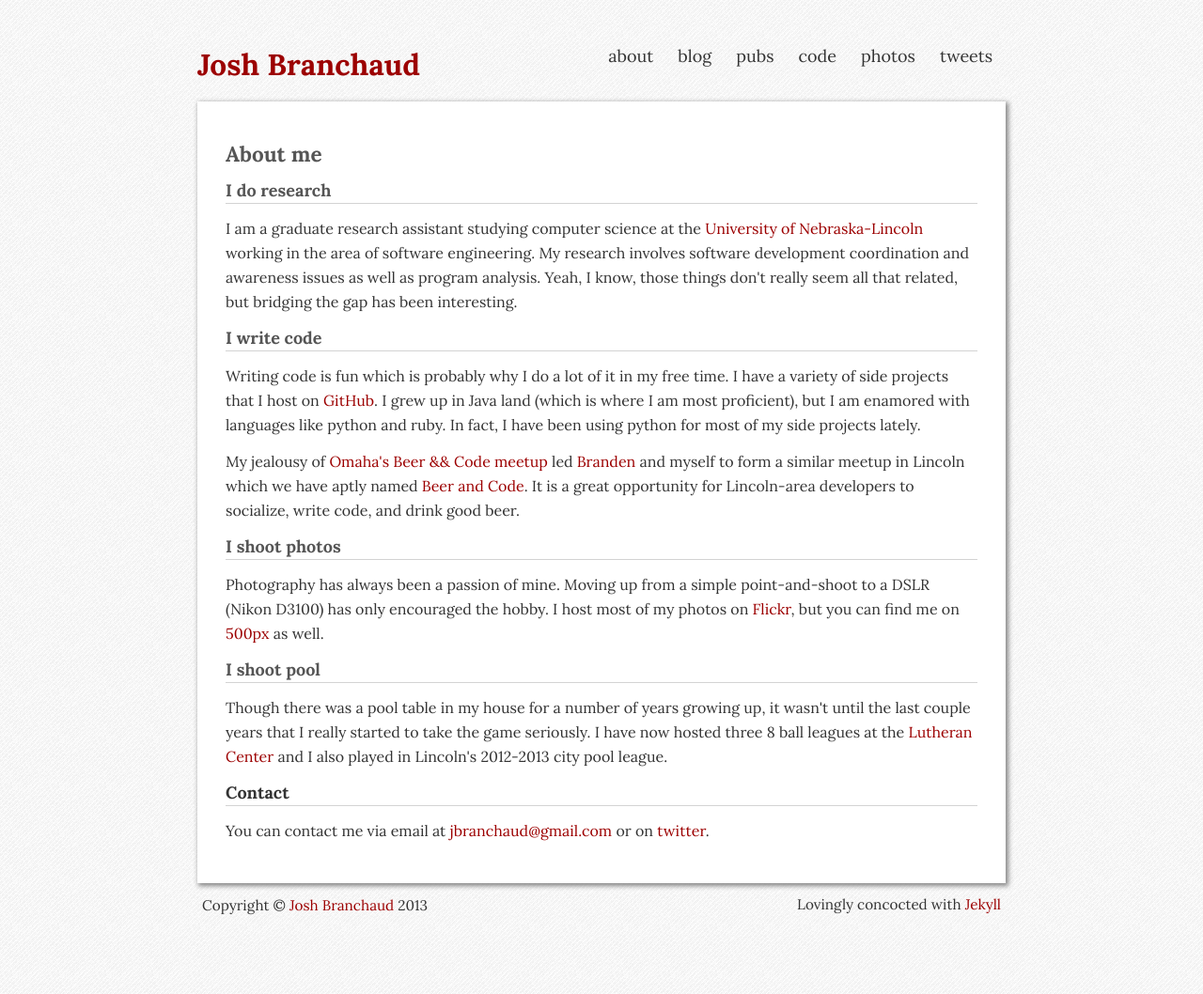
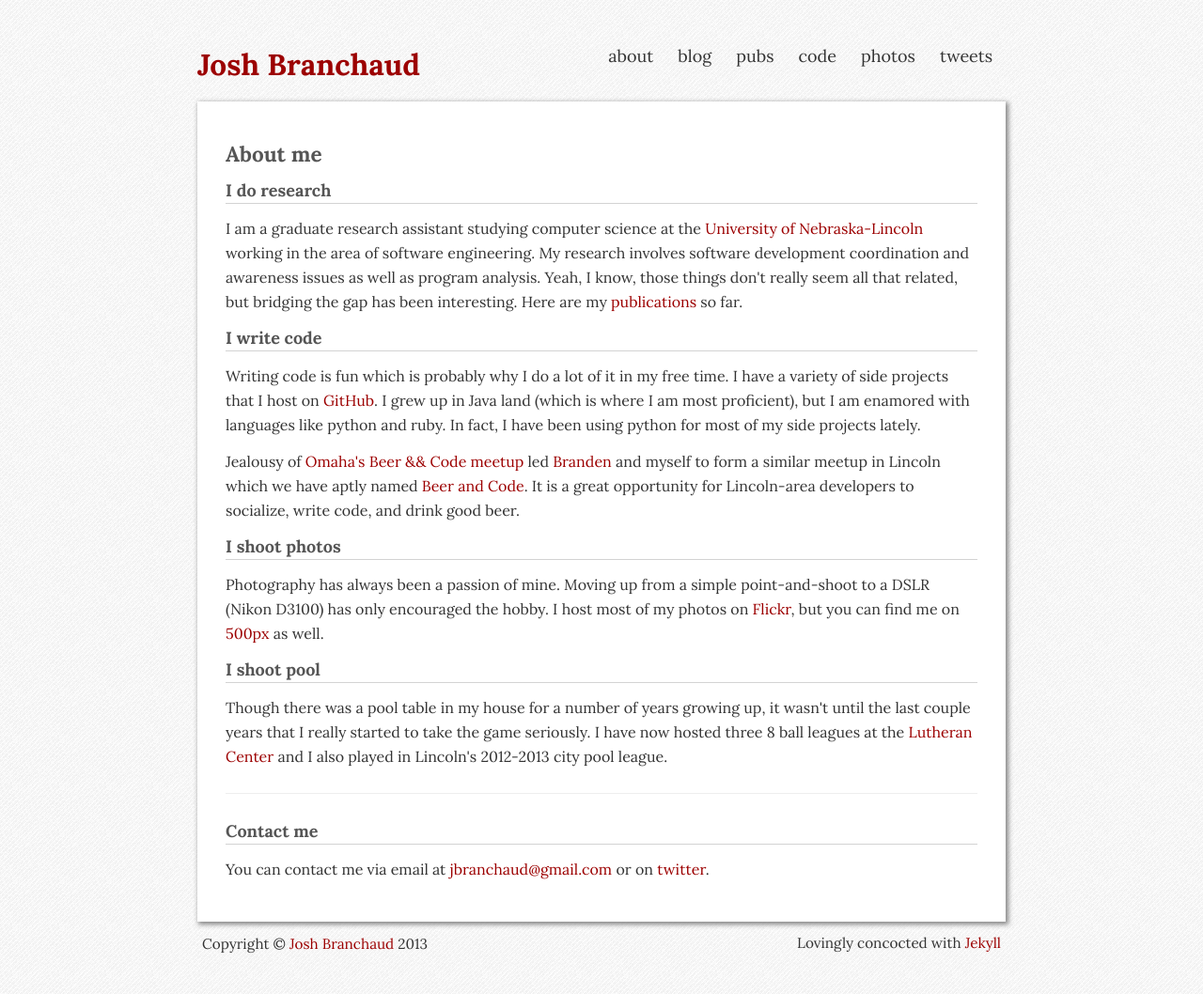
Before and after one commit to jbranchaud/blog, a Jekyll site: the page built from about.html, in a window 1280 px wide. Shown: the whole page at 94% size. Built offline with Jekyll 4.4.1, drawn with Linux system fonts in a browser that asks for light colours; before the commit the page ends 1017 px from its top, so only the background shows below that.

Commit message:
Made a few more minor updates to the About page. It seems pretty polished at this point.

```diff
--- a/about.html
+++ b/about.html
@@ -13,14 +13,20 @@ title: about
 
     <h2>I do research</h2>
 
-    <p>I am a graduate research assistant studying computer science
+    <p>
+    I am a graduate research assistant studying computer science
     at the
     <a href="http://cse.unl.edu">University of Nebraska-Lincoln</a>
     working in the area of software engineering.
     My research involves software development coordination and awareness
     issues as well as program analysis. Yeah, I know, those things don't
     really seem all that related, but bridging the gap has been
-    interesting.</p>
+    interesting.
+    Here are my <a
+        href="http://www.informatik.uni-trier.de/~ley/pers/hd/b/Branchaud:Joshua.html">
+        publications</a>
+    so far.
+    </p>
 
     <h2>I write code</h2>
 
@@ -65,10 +71,14 @@ title: about
     played in Lincoln's 2012-2013 city pool league.
     </p>
 
-<h5 style="border-bottom: 1px solid lightgray;">Contact</h5>
+    <hr />
 
-<p>You can contact me via email at
-<a href="mailto:jbranchaud@gmail.com">jbranchaud@gmail.com</a>
-or on <a href="http://twitter.com/jbrancha">twitter</a>.</p>
+    <h2>Contact me</h2>
+
+    <p>
+    You can contact me via email at
+    <a href="mailto:jbranchaud@gmail.com">jbranchaud@gmail.com</a>
+    or on <a href="http://twitter.com/jbrancha">twitter</a>.
+    </p>
 
 </div>
```
Also changed, not shown: other parts of about.html (+1 -1 lines).
